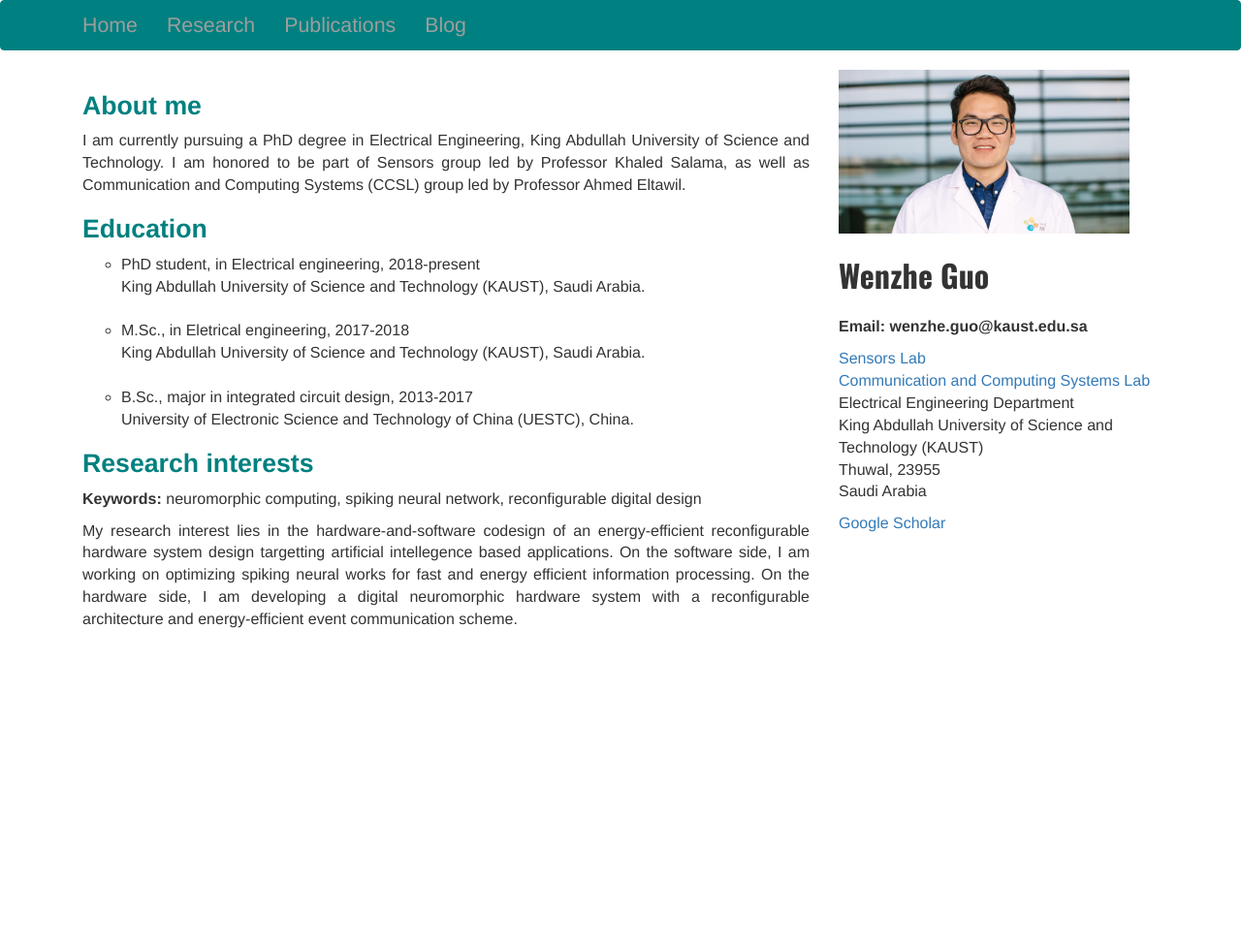
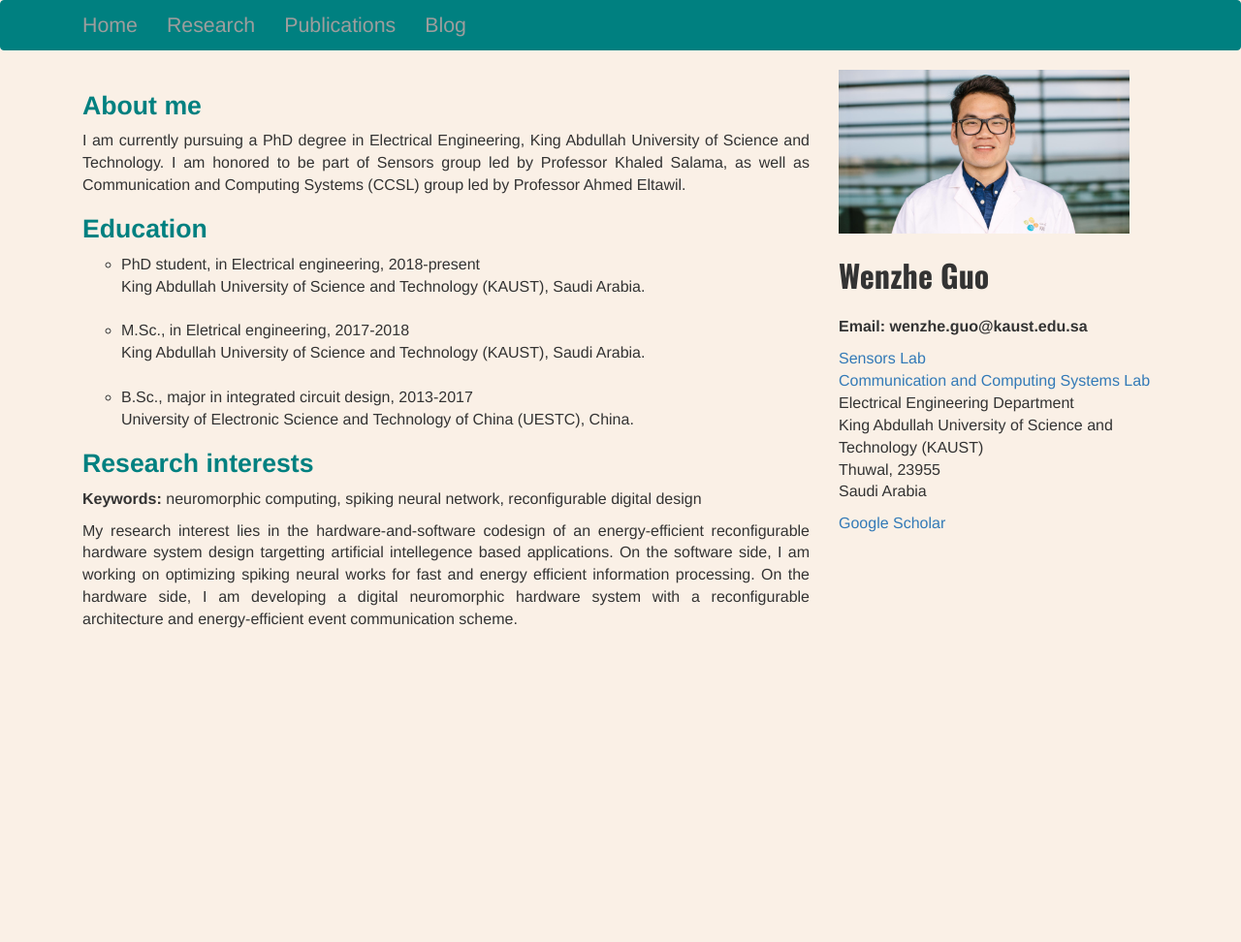
Before and after one commit to Wenzheguo/Wenzheguo.github.io, a Jekyll site: the page built from index.html, in a window 1280 px wide. Shown: the whole page at 97% size. Built offline with Jekyll 4.4.1, drawn with Linux system fonts in a browser that asks for light colours.

Commit message:
Update index.html

```diff
--- a/index.html
+++ b/index.html
@@ -2,6 +2,14 @@
 layout: default
 title: Home
 ---
+
+<head>
+    <style>
+        body{
+            background-color: linen;
+        }
+    </style>
+</head>
 
 <div class="container">
 
```
